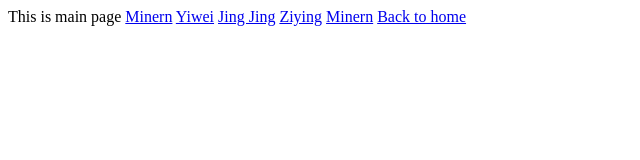
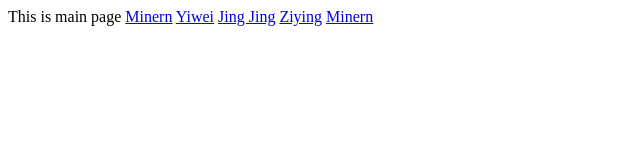
Before and after one commit to Anyway214/project, a website: page index.html in a window 1280 px wide. Shown: the whole page, without its empty margins (0-640 px from the left). Drawn offline with Linux system fonts and the light colour scheme.

Commit message:
Update index.html

```diff
--- a/index.html
+++ b/index.html
@@ -6,7 +6,6 @@
     <a href="jingjing.html">Jing Jing</a>
     <a href="ziying.html">Ziying</a>
     <a href="Minern.html">Minern</a>
-    <a href="index.html">Back to home</a>
 
 
   </body>
```
